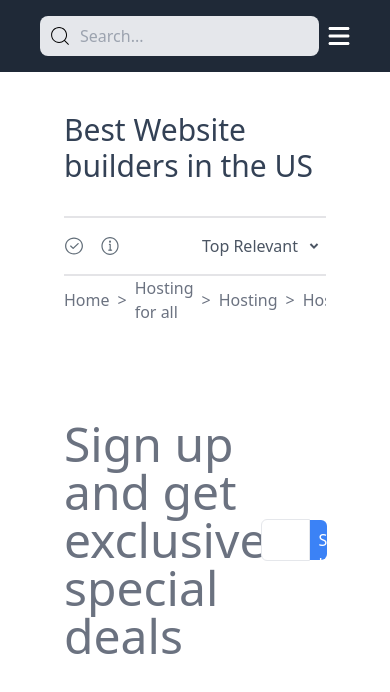
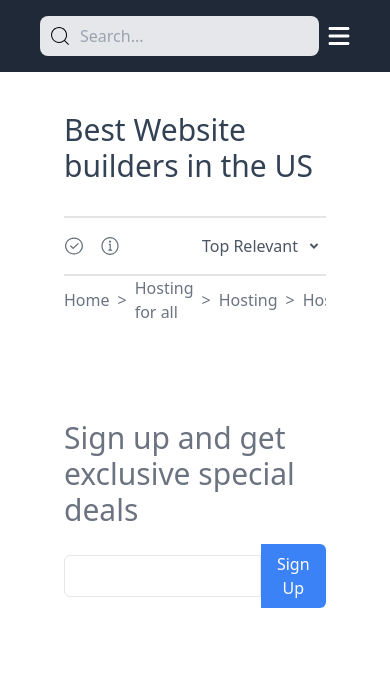
Before and after one commit to Soumik-Abir/Webbuilder, a React (Create React App) app: page / in a window 390 px wide. Shown: the top 692 px of the page. Built offline with nearby package versions, Linux system fonts and the light colour scheme.

Commit message:
Refactor components and add new TextElement component

```diff
--- a/src/components/Button/Button.jsx
+++ b/src/components/Button/Button.jsx
@@ -1,11 +1,8 @@
 import React from "react";
 
-const Button = ({ children, onClick }) => {
+const Button = ({ children, className }) => {
   return (
-    <button
-      className="bg-blue-500 text-white p-2 rounded-tr-md rounded-br-md h-10 w-1/4"
-      onClick={onClick}
-    >
+    <button className={`bg-blue-500 hover:bg-blue-600 text-white p-2 rounded-tr-md rounded-br-md ${className}`}>
       {children}
     </button>
   );
--- a/src/components/Header/DropDown.jsx
+++ b/src/components/Header/DropDown.jsx
@@ -15,7 +15,7 @@ const Dropdown = () => {
         className="flex gap-1 items-center cursor-pointer"
         onClick={toggleDropdown}
       >
-      <div className="text-gray-600 leading-5">Top Relevant</div>
+        <div className="text-gray-600 leading-5">Top Relevant</div>
         {/* Icon */}
         {isDropdownOpen ? (
           <RiArrowDropUpLine className="w-6 h-6 text-gray-600" />
@@ -28,13 +28,13 @@ const Dropdown = () => {
         <div className="absolute mt-2 w-32 border rounded-md shadow-lg bg-white cursor-pointer">
           {/* Dropdown options */}
           <div className="p-2" onClick={() => console.log("Option 1")}>
-            Option 1
+            Tools
           </div>
           <div className="p-2" onClick={() => console.log("Option 2")}>
-            Option 2
+            Tooling
           </div>
           <div className="p-2" onClick={() => console.log("Option 3")}>
-            Option 3
+            Start Build
           </div>
         </div>
       )}
--- a/src/components/Header/Header.jsx
+++ b/src/components/Header/Header.jsx
@@ -3,8 +3,8 @@ import React from "react";
 import { ReactComponent as RightTick } from "../../assets/Right_Tick.svg";
 import { ReactComponent as Information } from "../../assets/Information_Icon.svg";
 import Dropdown from "./DropDown";
-import TextElement from "./TextElement";
 import Breadcrumbs from "../Breadcrumbs/Breadcrumbs";
+import TextElement from "../TextElement/TextElement";
 
 const Header = () => {
   const textElements = [
--- a/src/components/SignUp/SignUp.jsx
+++ b/src/components/SignUp/SignUp.jsx
@@ -1,23 +1,23 @@
 import React from "react";
-import TextElement from "../Header/TextElement";
 import Button from "../Button/Button";
+import TextElement from "../TextElement/TextElement";
 
 const SignUp = () => {
   return (
     <>
       <div className="m-8 p-8">
-        <div className="flex justify-between items-center">
+        <div className="flex flex-col md:flex-row justify-between items-center">
           <TextElement
             text="Sign up and get exclusive special deals"
-            className="text-5xl w-3/4"
+            className="text-3xl md:text-4xl w-full md:w-2/4 mb-4 md:mb-0"
             disableHover={true} // Disable hover effect and cursor pointer
           />
-          <div className="flex items-center w-2/4">
+          <div className="flex justify-end items-center w-full md:w-3/4">
             <input
               type="text"
-              className="border p-2 rounded-tl-md rounded-bl-md w-full"
+              className="border p-2 rounded-tl-md rounded-bl-md w-3/4 md:w-2/4"
             />
-            <Button>Sign Up</Button>
+            <Button className="w-1/4 md:w-1/4">Sign Up</Button>
           </div>
         </div>
       </div>
```
Also changed, not shown: src/components/TextElement/TextElement.jsx (renamed from src/components/Header/TextElement.jsx).
